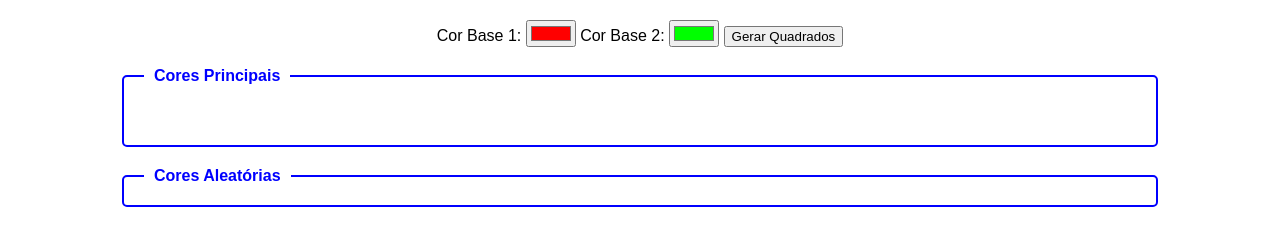
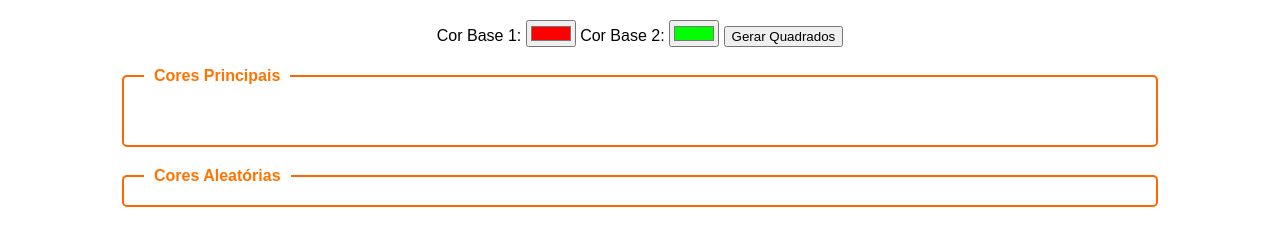
Before and after one commit to gilderlanlima/site-cores-caracteristicas, a plain HTML site: page index.html in a window 1280 px wide. Drawn offline with Linux system fonts and the light colour scheme.

Commit message:
modificação das cores

```diff
--- a/styles.css
+++ b/styles.css
@@ -11,7 +11,7 @@ body {
 }
 
 fieldset {
-    border: 2px solid #00f; /* Voltando à cor original da borda */
+    border: 2px solid rgb(255, 102, 0); /* Voltando à cor original da borda */
     padding: 10px 20px;
     margin-bottom: 20px;
     width: 80%;
@@ -21,7 +21,7 @@ fieldset {
 legend {
     padding: 0 10px;
     font-weight: bold;
-    color: #00f;
+    color: rgb(255, 115, 0);
 }
 
 #primary-squares-container {
```
